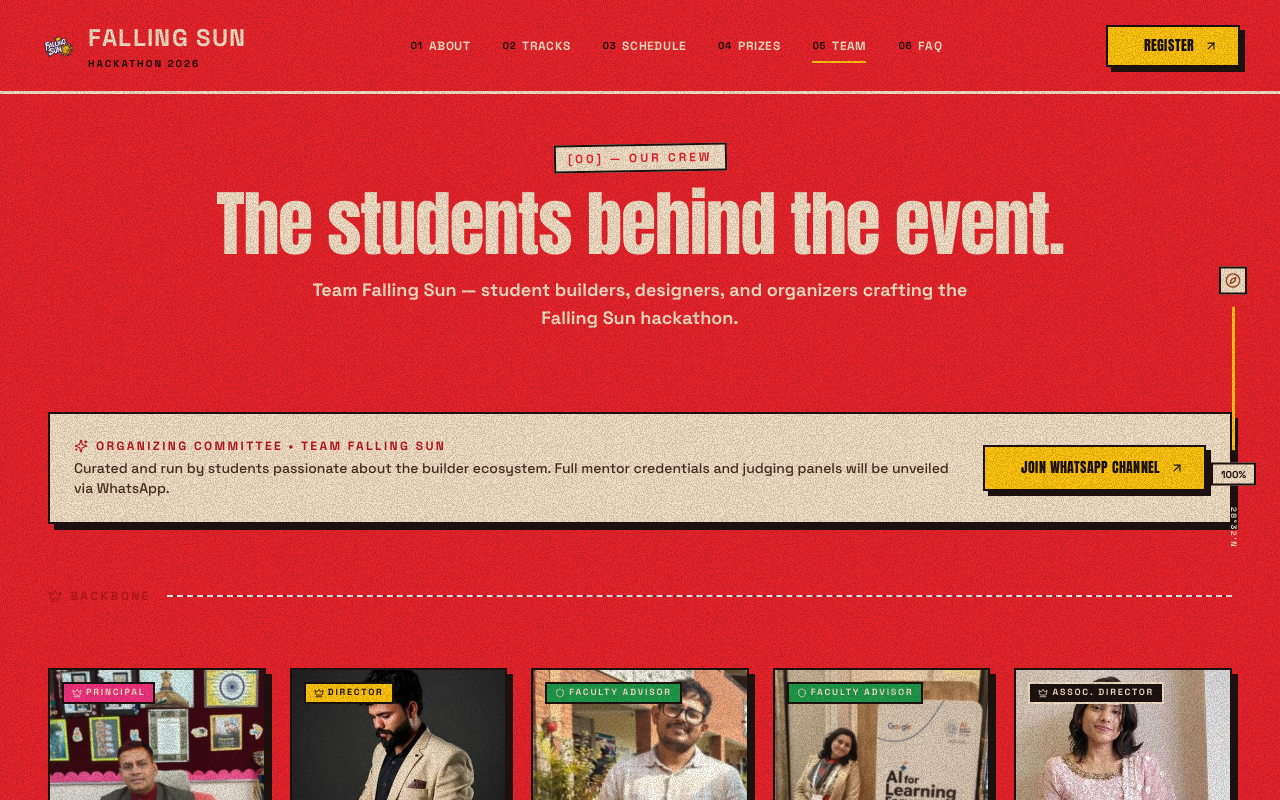
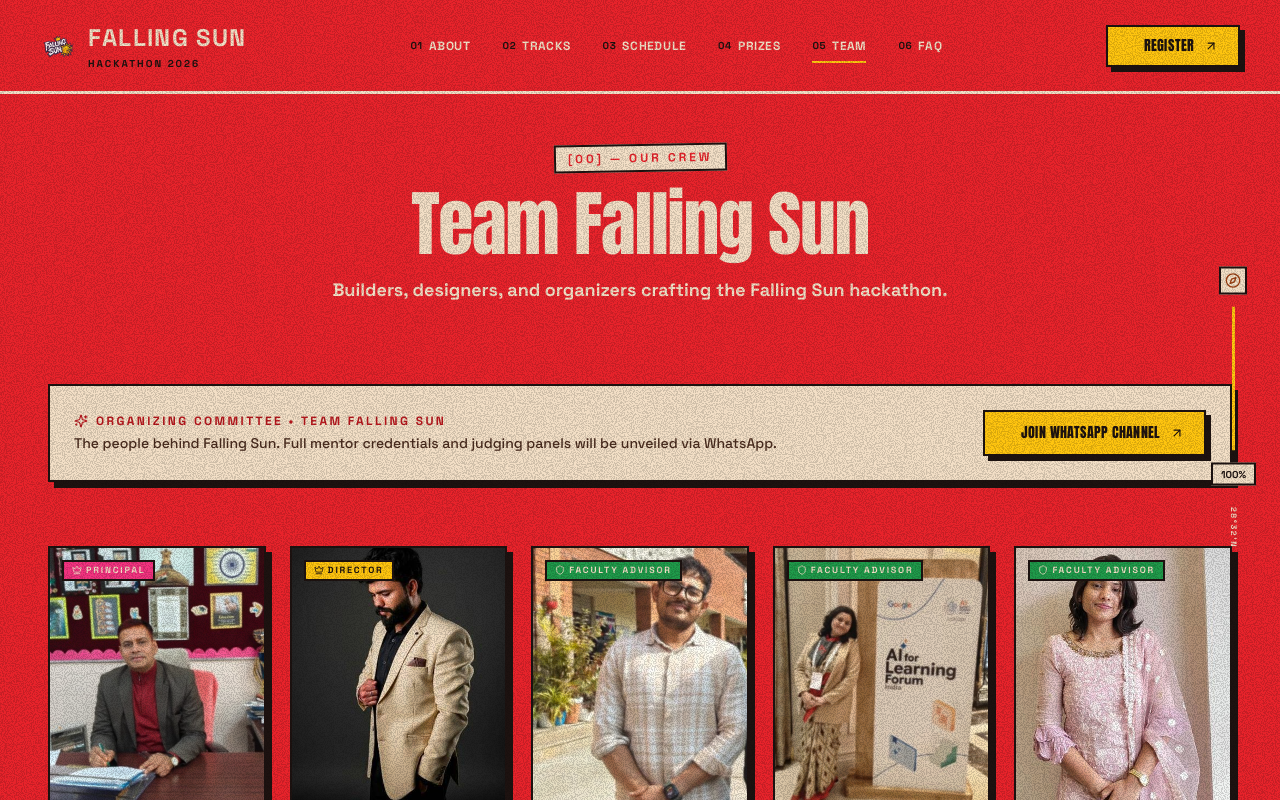
Before and after one commit to saraswatutkarsh27-cloud/Falling-Sun-, a React (Vite) app: page /team in a window 1280 px wide. Shown: the top 800 px of the page. Built offline with nearby package versions, Linux system fonts and the light colour scheme; a web font is replaced by a local one.

Commit message:
Team page: Team Falling Sun heading, drop student/backbone copy, Anshika as Faculty Advisor

```diff
--- a/src/components/common/RouteSeo.tsx
+++ b/src/components/common/RouteSeo.tsx
@@ -35,7 +35,7 @@ const ROUTE_META: Record<string, { title: string; description: string }> = {
   '/team': {
     title: 'Team | FALLING SUN 2026 — Team Falling Sun',
     description:
-      'Meet Team Falling Sun — the student organizers, leads, and backbone behind the FALLING SUN 2026 hackathon.',
+      'Meet Team Falling Sun — the organizers, leads, and faculty behind the FALLING SUN 2026 hackathon.',
   },
   '/faq': {
     title: 'FAQ | FALLING SUN 2026 — Hackathon 2026',
--- a/src/components/team/TeamGrid.tsx
+++ b/src/components/team/TeamGrid.tsx
@@ -1,7 +1,7 @@
 import React, { useState } from 'react';
 import { motion, AnimatePresence } from 'framer-motion';
 import { eventConfig } from '../../config/eventConfig';
-import { Shield, Sparkles, X, Info, Crown } from 'lucide-react';
+import { Shield, Sparkles, X, Info } from 'lucide-react';
 import { WhatsAppCTA } from '../common/WhatsAppCTA';
 import { TeamMember } from '../../types';
 import { RoleTag } from './RoleTag';
@@ -22,29 +22,12 @@ export const TeamGrid: React.FC = () => {
             <span>ORGANIZING COMMITTEE • TEAM FALLING SUN</span>
           </div>
           <p className="text-ink-muted text-xs sm:text-sm font-sans">
-            Curated and run by students passionate about the builder ecosystem. Full mentor credentials and judging panels will be unveiled via WhatsApp.
+            The people behind Falling Sun. Full mentor credentials and judging panels will be unveiled via WhatsApp.
           </p>
         </div>
 
         <WhatsAppCTA compact className="shrink-0" />
       </div>
-
-      {/* BACKBONE Section Header */}
-      {backboneMembers.length > 0 && (
-        <motion.div
-          initial={{ opacity: 0, y: 16 }}
-          whileInView={{ opacity: 1, y: 0 }}
-          viewport={{ once: true }}
-          transition={{ duration: 0.5, delay: 0.1 }}
-          className="flex items-center gap-4"
-        >
-          <span className="flex items-center gap-2 font-mono text-xs text-reddark tracking-widest uppercase font-bold">
-            <Crown className="w-3.5 h-3.5 text-reddark" />
-            <span>BACKBONE</span>
-          </span>
-          <div className="flex-1 h-px bg-ink/30 border-t-2 border-dashed"></div>
-        </motion.div>
-      )}
 
       {/* BACKBONE Members - Top Row */}
       {backboneMembers.length > 0 && (
--- a/src/config/eventConfig.ts
+++ b/src/config/eventConfig.ts
@@ -303,7 +303,7 @@ export const eventConfig: EventConfig = {
     {
       id: "anshika",
       name: "Anshika",
-      role: "Associate Director",
+      role: "Faculty Advisor",
       bio: "Supporting event operations, coordinating teams, and driving strategic execution.",
       image: "/team/anshika.jpeg",
       isPlaceholder: false,
--- a/src/pages/TeamPage.tsx
+++ b/src/pages/TeamPage.tsx
@@ -12,10 +12,10 @@ export const TeamPage: React.FC = () => {
             [00] — OUR CREW
           </div>
           <h1 className="font-display text-5xl sm:text-6xl md:text-7xl font-black tracking-tight text-cream break-word">
-            The students behind the event.
+            Team Falling Sun
           </h1>
           <p className="text-cream text-base sm:text-lg max-w-2xl mx-auto font-bold leading-relaxed">
-            Team Falling Sun — student builders, designers, and organizers crafting the Falling Sun hackathon.
+            Builders, designers, and organizers crafting the Falling Sun hackathon.
           </p>
         </div>
 
```
